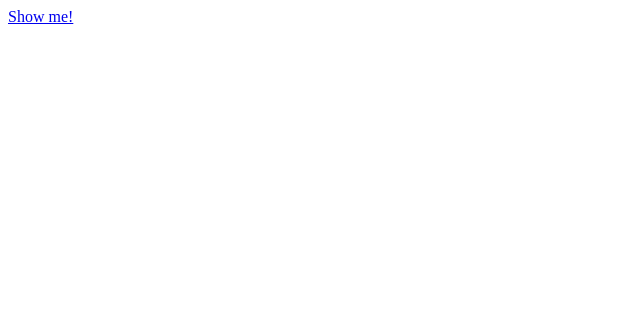
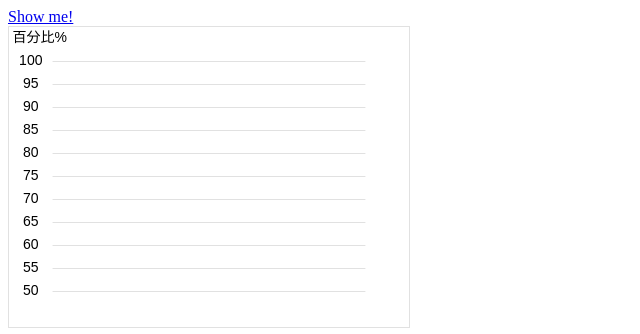
Before and after one commit to zzhouj/simpleCharts.js, a plain HTML site: page simpleCharts.html in a window 1280 px wide. Shown: the whole page, without its empty margins (0-640 px from the left). Drawn offline with Linux system fonts and the light colour scheme.

Commit message:
drawSimpleCharts: yAxis

```diff
--- a/simpleCharts.html
+++ b/simpleCharts.html
@@ -7,6 +7,7 @@
     <style>
         canvas {
             display: block;
+            border: 1px solid rgb(225, 225, 225);
         }
     </style>
     <script type="text/javascript" src="simpleCharts.js"></script>
--- a/simpleCharts.js
+++ b/simpleCharts.js
@@ -24,7 +24,7 @@
         // canvas
         options.width = canvas.width;
         options.height = canvas.height;
-        options.ctx = canvas.getContext('2d');
+        options.context = canvas.getContext('2d');
 
         calcYAxisRange(options);
 
@@ -34,7 +34,7 @@
     calcYAxisRange = function (options) {
         var data = options.series.data;
         if (data.length <= 0) {
-            options.yAxis.range = [0, 100];
+            options.yAxis.range = [100, 0];
         } else {
             var min = data[0];
             var max = data[0];
@@ -48,18 +48,63 @@
             }
             var step = options.yAxis.step;
             while ((options.height / ((max - min) / step + 3)) < options.fontSize) {
-                step *= 2;
+                options.yAxis.step = step *= 2;
             }
             min = Math.floor(min / step) * step;
             options.yAxis.range = [];
             for (; min <= max; min += step) {
-                options.yAxis.range.push(min);
+                options.yAxis.range.unshift(min);
             }
         }
     };
 
     drawSimpleCharts = function (options) {
+        var width = options.width;
+        var height = options.height;
+        var ctx = options.context;
+
+        var fontSize = options.fontSize;
+        var series = options.series;
+        var xAxis = options.xAxis;
+        var yAxis = options.yAxis;
+
+        var lineCount = yAxis.range.length + 2;
+        var lineHeight = Math.floor(height / lineCount);
+
+        ctx.save();
+        ctx.clearRect(0, 0, width, height);
+
+        ctx.font = '' + fontSize + 'px arial';
+        ctx.textBaseline = 'middle';
+        var maxLabelWidth = ctx.measureText('ww' + yAxis.range[0]).width;
+
+        // yAxis
+        for (var i = 0; i < lineCount; i++) {
+            var middle = Math.floor((i + 0.5) * lineHeight) + 0.5;
+            if (i == 0) {
+                if (yAxis.title) {
+                    ctx.fillStyle = yAxis.color;
+                    ctx.textAlign = 'left';
+                    ctx.fillText(yAxis.title, fontSize / 4, middle);
+                }
+            } else if (i <= yAxis.range.length) {
+                // label
+                ctx.fillStyle = yAxis.color;
+                ctx.textAlign = 'center';
+                ctx.fillText(yAxis.range[i - 1], maxLabelWidth / 2, middle);
+                // plot line
+                ctx.beginPath();
+                ctx.moveTo(maxLabelWidth, middle);
+                ctx.lineTo(width - maxLabelWidth, middle);
+                ctx.strokeStyle = yAxis.lineColor;
+                ctx.stroke();
+            }
+        }
+
+        // xAxis
         // TODO
+
+        ctx.restore();
     };
 
     window.simpleCharts = simpleCharts;
```
